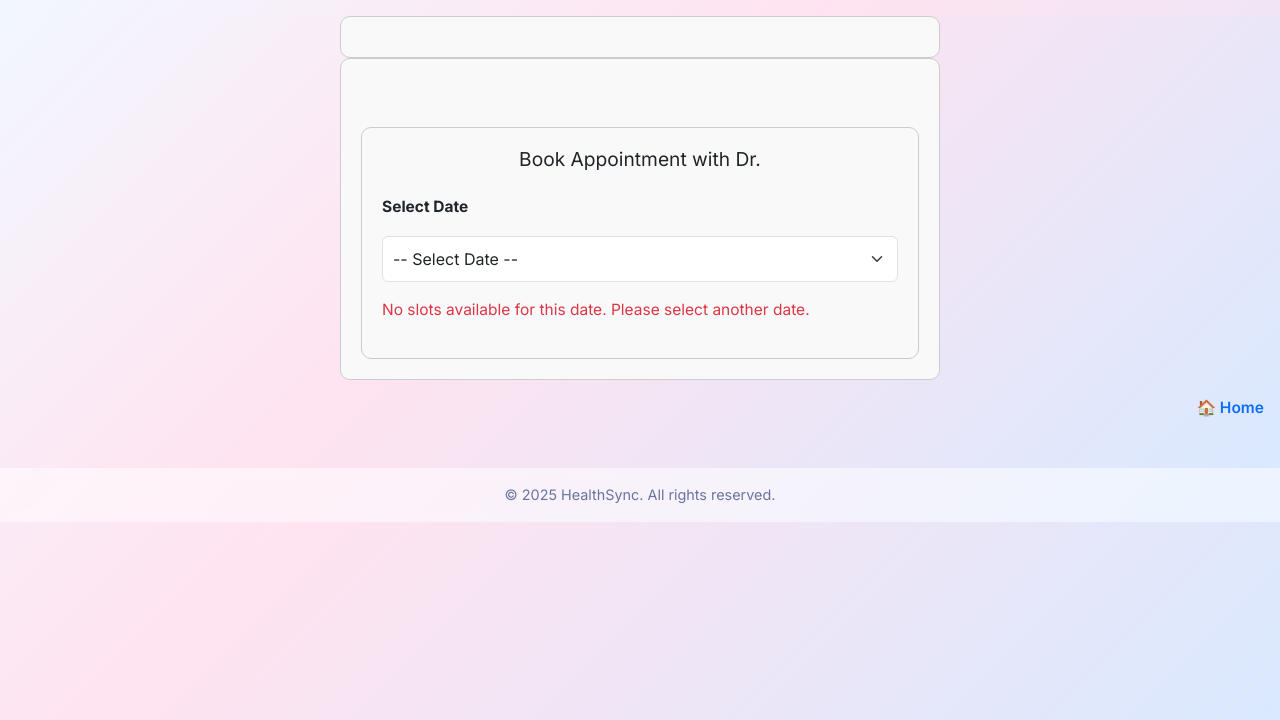
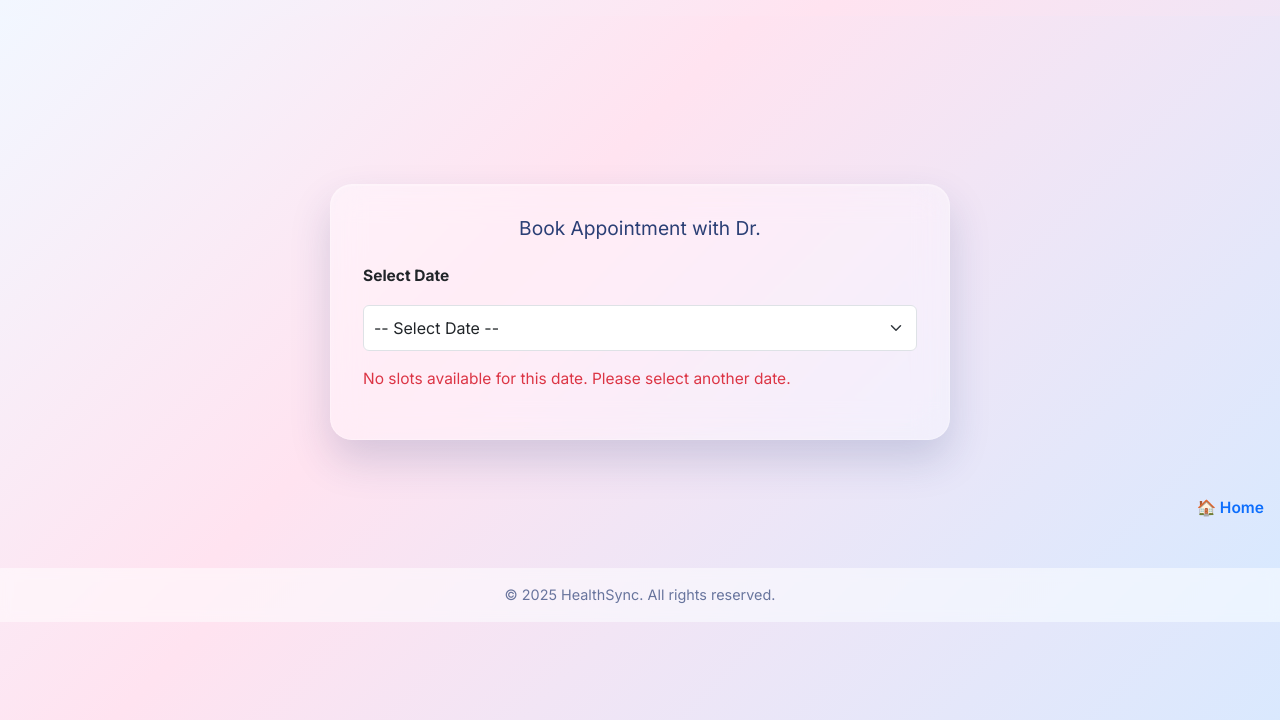
Before and after one commit to 23f3001438/hospital-management-sys, a Flask app: template templates/book_appointment.html in a window 1280 px wide. Shown: the top 720 px of the page. Run offline with Flask 3, Linux system fonts and the light colour scheme; the template is opened without the code that fills it, so the values that code supplies are empty.

Commit message:
style: align book appointment page with glass UI

```diff
--- a/templates/book_appointment.html
+++ b/templates/book_appointment.html
@@ -2,24 +2,18 @@
 {% block title %}Book Appointment{% endblock %}
 {% block content %}
 <style>
-    .container {
-        max-width: 600px;
+    .book-card {
+        max-width: 620px;
         margin: auto;
-        padding: 20px;
-        border: 1px solid #ccc;
-        border-radius: 10px;
-        background-color: #f9f9f9;
+        padding: 2rem;
     }
+
     .form-label { font-weight: bold; }
     .form-select, .btn { width: 100%; padding: 10px; margin-top: 10px; }
-    .btn-primary {
-        background-color: #007bff; color: white; border: none;
-        border-radius: 5px; cursor: pointer;
-    }
-    .btn-primary:hover { background-color: #0056b3; }
+
 </style>
 
-<div class="container mt-5">
+<div class="card book-card mt-5">
     <h3 class="text-center mb-4">Book Appointment with Dr. {{ doctor.name }}</h3>
 
     <form method="POST" action="{{ url_for('book_appointment', doctor_id=doctor.id) }}">
@@ -47,7 +41,7 @@
                 {% endfor %}
             </select>
         </div>
-        <button type="submit" class="btn btn-primary">Confirm Booking</button>
+        <button type="submit" class="create-btn w-100">Confirm Booking</button>
         {% else %}
         <p class="text-danger">No slots available for this date. Please select another date.</p>
         {% endif %}
```
